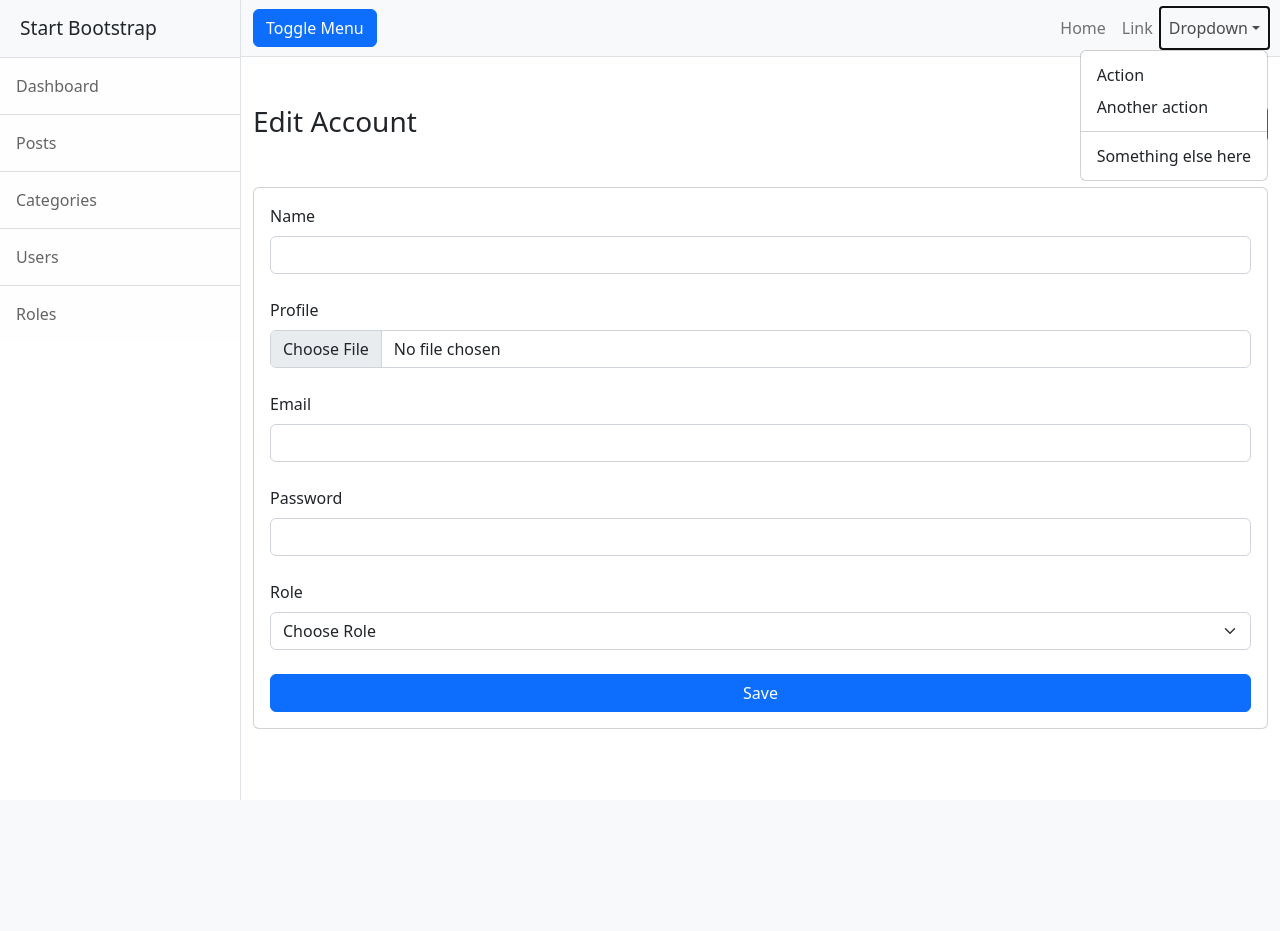
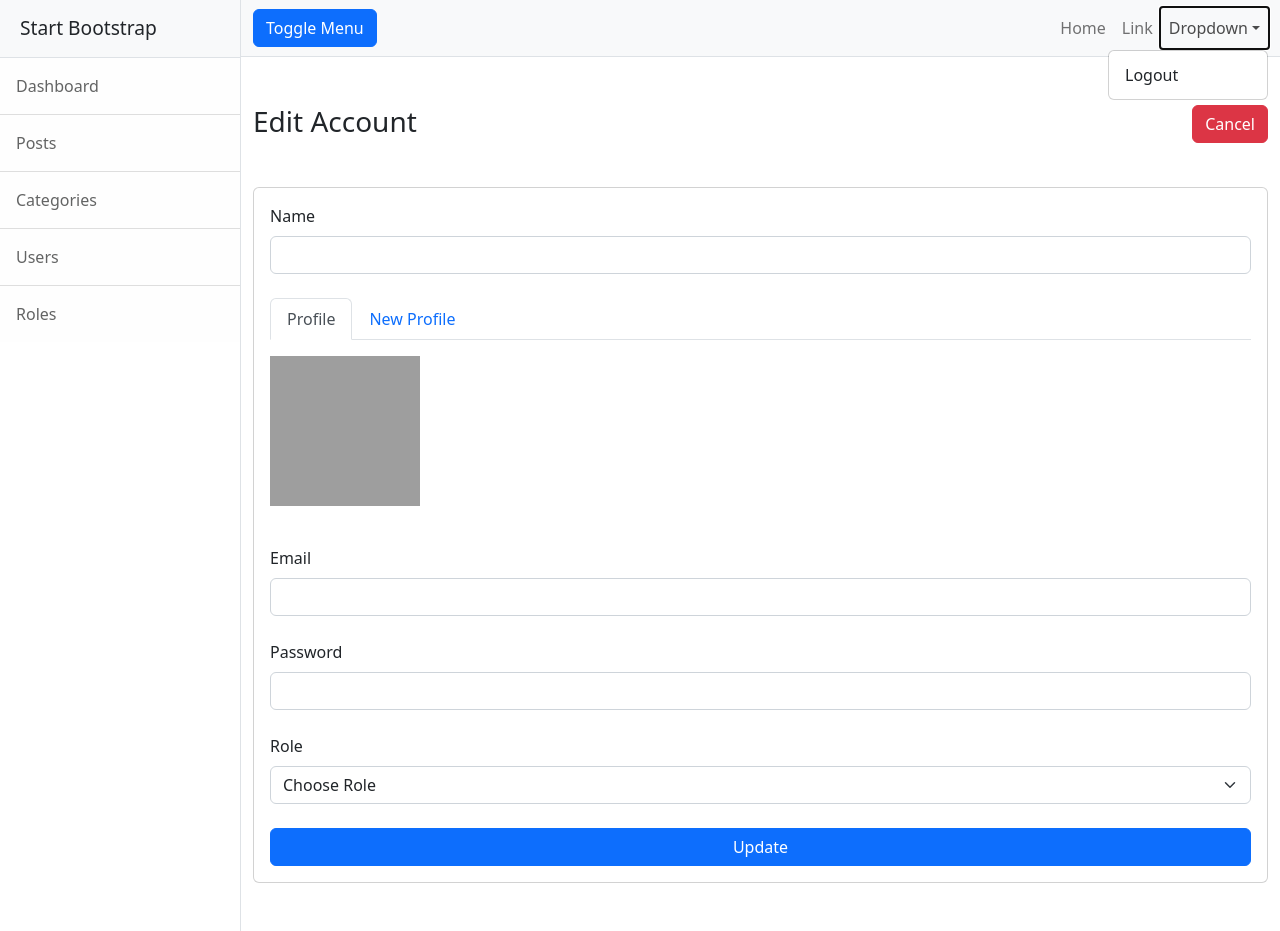
Before and after one commit to phoethingyan-tech/MyBlog, a PHP site: page /admin/users/edit.php?id=1 in a window 1280 px wide, after a click on "Dropdown". Before the commit the page ends 800 px from the top, so only its background shows below. Run offline with PHP 8.4, Linux system fonts and the light colour scheme; data that the repository does not hold is empty; some libraries are stand-ins or nearby versions; grey boxes are pictures that could not be loaded.

Commit message:
update roles, categories, users update and delete function

```diff
--- a/admin/layouts/nav_sidebar.php
+++ b/admin/layouts/nav_sidebar.php
@@ -42,10 +42,7 @@
                                 <li class="nav-item dropdown">
                                     <a class="nav-link dropdown-toggle" id="navbarDropdown" href="#" role="button" data-bs-toggle="dropdown" aria-haspopup="true" aria-expanded="false">Dropdown</a>
                                     <div class="dropdown-menu dropdown-menu-end" aria-labelledby="navbarDropdown">
-                                        <a class="dropdown-item" href="#!">Action</a>
-                                        <a class="dropdown-item" href="#!">Another action</a>
-                                        <div class="dropdown-divider"></div>
-                                        <a class="dropdown-item" href="#!">Something else here</a>
+                                        <a class="dropdown-item" href="../logout.php">Logout</a>
                                     </div>
                                 </li>
                             </ul>
--- a/admin/users/edit.php
+++ b/admin/users/edit.php
@@ -1,4 +1,8 @@
 <?php
+    error_reporting(E_ALL);
+    ini_set('display_errors', 1);
+
+
     include "../layouts/nav_sidebar.php";
 
     include "../../dbconnect.php";
@@ -33,11 +37,14 @@
             $tmp_name = $img_array['tmp_name'];
             move_uploaded_file($tmp_name, $img_path);
             $profile = 'profiles/'.$img_array['name']; // profile/eg.png //database လဲထည့်မည်
+        }else {
+            $profile = $_POST['old_profile'];   //old_profile data carry
         }
 
-        //  echo "$name, $email, $password";
-        $sql = "INSERT INTO users (name,profile,email, password, role_id) VALUES(:name, :profile, :email, :password, :role_id)";
+        // code for profile image edit or update
+        $sql = "UPDATE users SET name=:name, profile=:profile, email=:email, password=:password, role_id=:role_id WHERE id=:id";
         $stmt = $conn->prepare($sql);
+        $stmt->bindParam(':id',$id);
         $stmt->bindParam(':name',$name);
         $stmt->bindParam(':profile',$profile);
         $stmt->bindParam(':email',$email);
@@ -63,9 +70,26 @@
                         <input type="text" name="name" id="name" class="form-control" value="<?= $user['name']?>">
                     </div>
 
+
+                    <!-- code for profile image edit -->
                     <div class="mb-4">
-                        <label for="profile" class="form-label">Profile</label>
-                        <input type="file" accept="image/*" name="profile" id="profile" class="form-control">
+                        <ul class="nav nav-tabs" id="myTab" role="tablist">
+                            <li class="nav-item" role="presentation">
+                                <button class="nav-link active" id="profile-tab" data-bs-toggle="tab" data-bs-target="#profile-tab-pane" type="button" role="tab" aria-controls="home-tab-pane" aria-selected="true">Profile</button>
+                            </li>
+                            <li class="nav-item" role="presentation">
+                                <button class="nav-link" id="new_profile-tab" data-bs-toggle="tab" data-bs-target="#new_profile-tab-pane" type="button" role="tab" aria-controls="profile-tab-pane" aria-selected="false">New Profile</button>
+                            </li>
+                        </ul>
+                        <div class="tab-content" id="myTabContent">
+                            <div class="tab-pane fade show active" id="profile-tab-pane" role="tabpanel" aria-labelledby="profile-tab" tabindex="0">
+                                <img src="../<?=$user['profile']?>" alt="images" width="150" height="150" class="my-3">
+                                <input type="hidden" name="old_profile" id="" value="<?= $user['profile']?>">
+                            </div>
+                            <div class="tab-pane fade" id="new_profile-tab-pane" role="tabpanel" aria-labelledby="new_profile-tab" tabindex="0">
+                                <input type="file" accept="image/*" name="profile" id="profile" class="form-control my-3">
+                            </div>
+                        </div>
                     </div>
 
                     <div class="mb-4">
@@ -94,7 +118,7 @@
                     </div>
 
                     <div class="d-grid gap-2">
-                        <button class="btn btn-primary" type="submit">Save</button>
+                        <button class="btn btn-primary" type="submit">Update</button>
                     </div>
                 </form>
             </div>
```
Also changed, not shown: admin/categories/edit.php (+4 -3 lines), admin/login.php (added, +68 -0 lines), admin/logout.php (added, +13 -0 lines), admin/posts/edit.php (+5 -3 lines), admin/roles/edit.php (+6 -4 lines).
